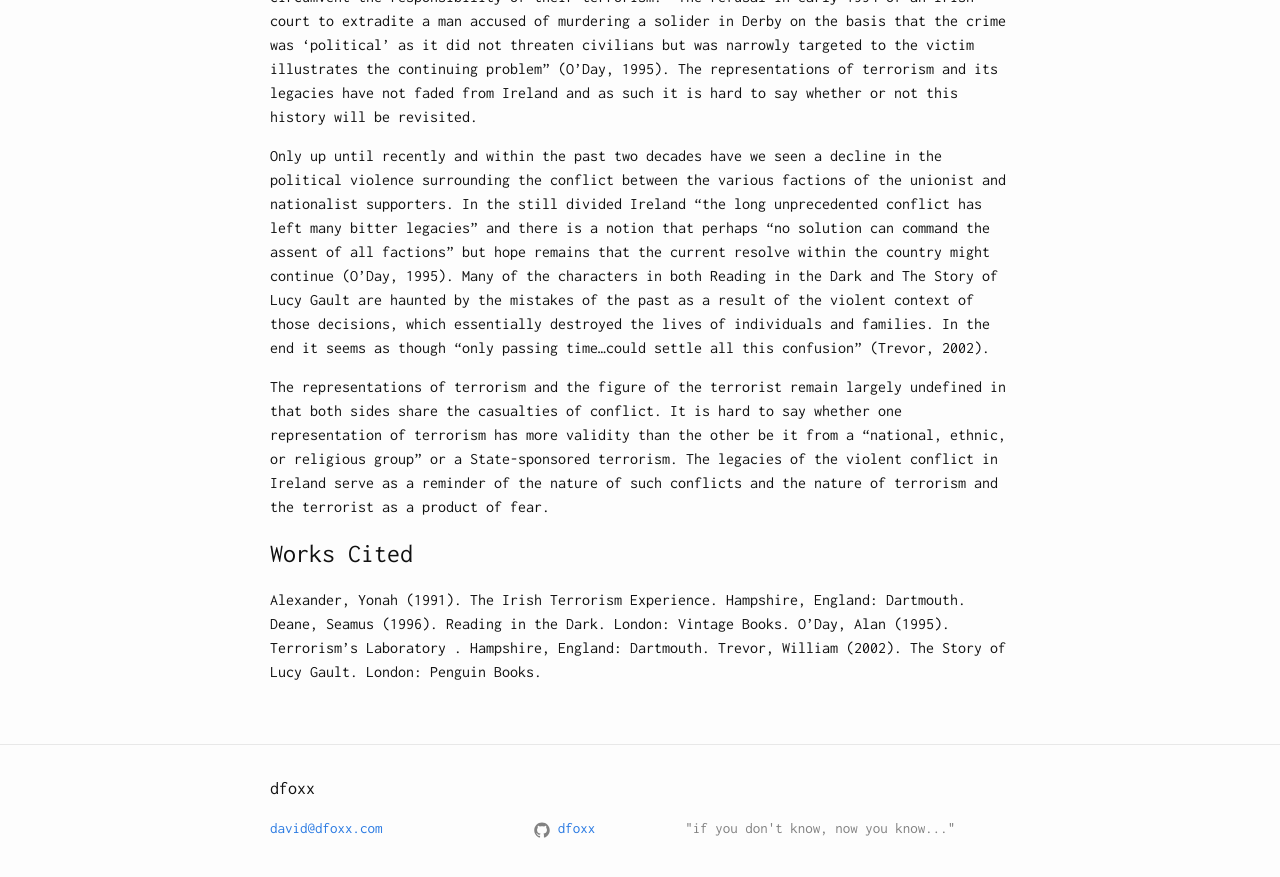
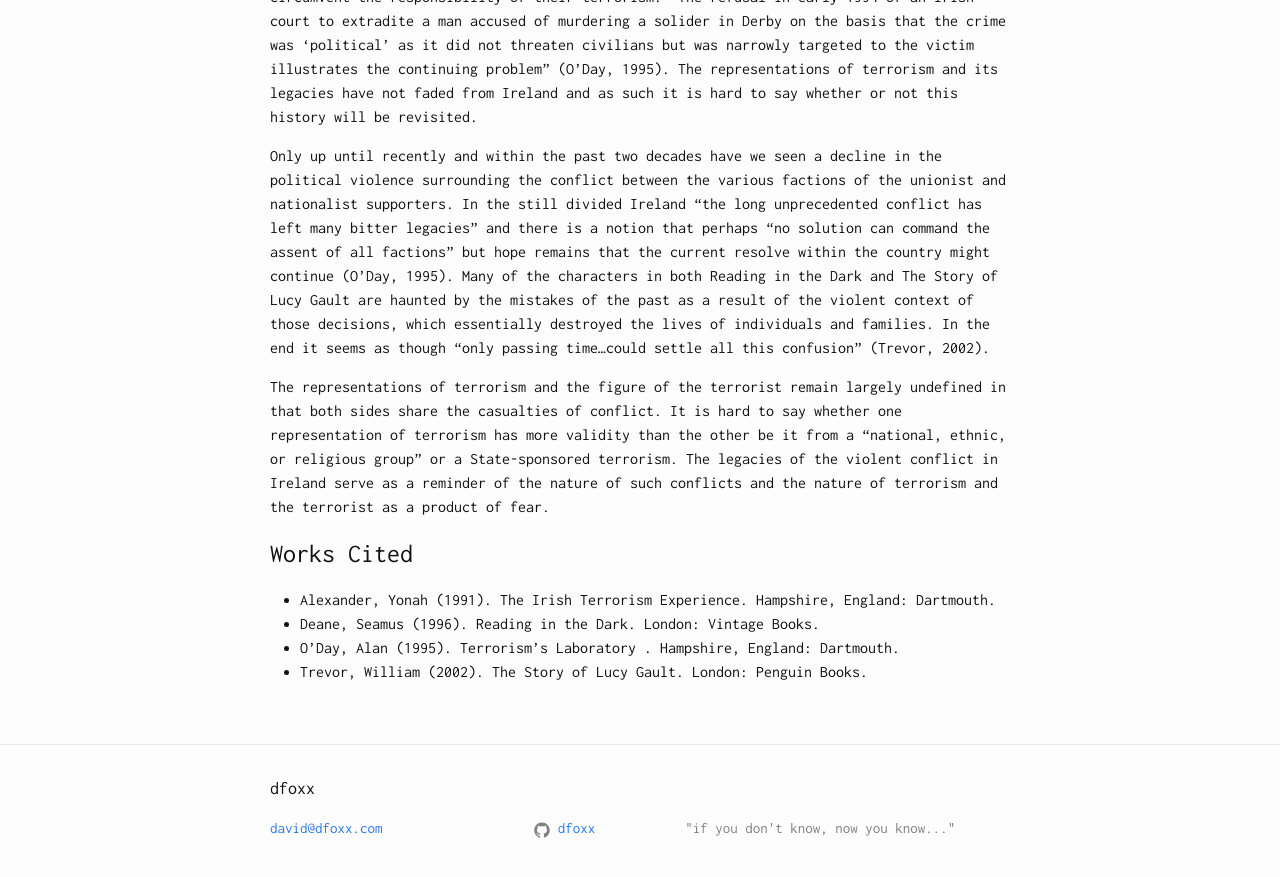
Before and after one commit to dfoxx/dfoxx.github.io, a Jekyll site: the page built from _posts/2008-03-03-terrorism-in-irish-literature.md, in a window 1280 px wide and 900 px high, scrolled down 2768 px. Shown: the top 877 px of the window. Built offline with Jekyll 4.4.1, drawn with Linux system fonts in a browser that asks for light colours.

```diff
--- a/_posts/2008-03-03-terrorism-in-irish-literature.md
+++ b/_posts/2008-03-03-terrorism-in-irish-literature.md
@@ -30,7 +30,7 @@ Only up until recently and within the past two decades have we seen a decline in
 The representations of terrorism and the figure of the terrorist remain largely undefined in that both sides share the casualties of conflict. It is hard to say whether one representation of terrorism has more validity than the other be it from a "national, ethnic, or religious group" or a State-sponsored terrorism. The legacies of the violent conflict in Ireland serve as a reminder of the nature of such conflicts and the nature of terrorism and the terrorist as a product of fear.
 
 ### Works Cited
-Alexander, Yonah (1991). The Irish Terrorism Experience. Hampshire, England: Dartmouth.
-Deane, Seamus (1996). Reading in the Dark. London: Vintage Books.
-O'Day, Alan (1995). Terrorism's Laboratory . Hampshire, England: Dartmouth.
-Trevor, William (2002). The Story of Lucy Gault. London: Penguin Books.
+* Alexander, Yonah (1991). The Irish Terrorism Experience. Hampshire, England: Dartmouth.
+* Deane, Seamus (1996). Reading in the Dark. London: Vintage Books.
+* O'Day, Alan (1995). Terrorism's Laboratory . Hampshire, England: Dartmouth.
+* Trevor, William (2002). The Story of Lucy Gault. London: Penguin Books.
```
